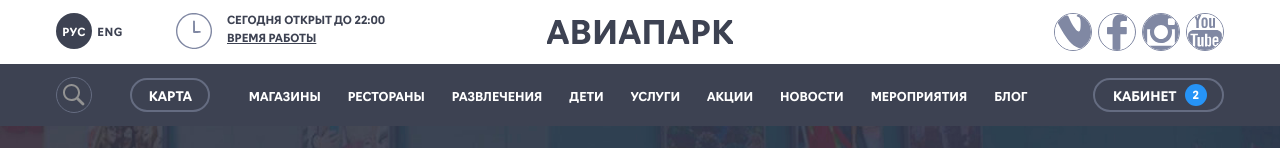
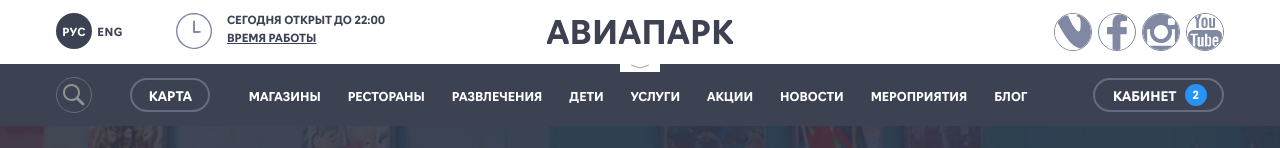
Before and after one commit to reatexpk/elje-test, a React (Create React App) app: page / in a window 1280 px wide. Shown: the top 148 px of the page. Built offline with nearby package versions, Linux system fonts and the light colour scheme.

Commit message:
Added arrow in header

```diff
--- a/src/Header/index.js
+++ b/src/Header/index.js
@@ -5,6 +5,7 @@
 import WorkingHours from './WorkingHours';
 import logo from './logotype_dark.svg';
 import Socials from './Socials';
+import triangle from './triangle.svg';
 
 const HeaderWrapper = styled.header`
   display: flex;
@@ -24,6 +25,13 @@
   transform: translate(-50%, -50%);
 `;
 
+const Arrow = styled.img`
+  position: absolute;
+  top: 107%;
+  left: 50%;
+  transform: translate(-50%, -50%);
+`;
+
 const Header = () => (
   <div className="container">
     <HeaderWrapper>
@@ -33,6 +41,7 @@
       </Container>
       <Logo src={logo} />
       <Socials />
+      <Arrow src={triangle} />
     </HeaderWrapper>
   </div>
 );
```
Also changed, not shown: src/Header/triangle.svg (added).
